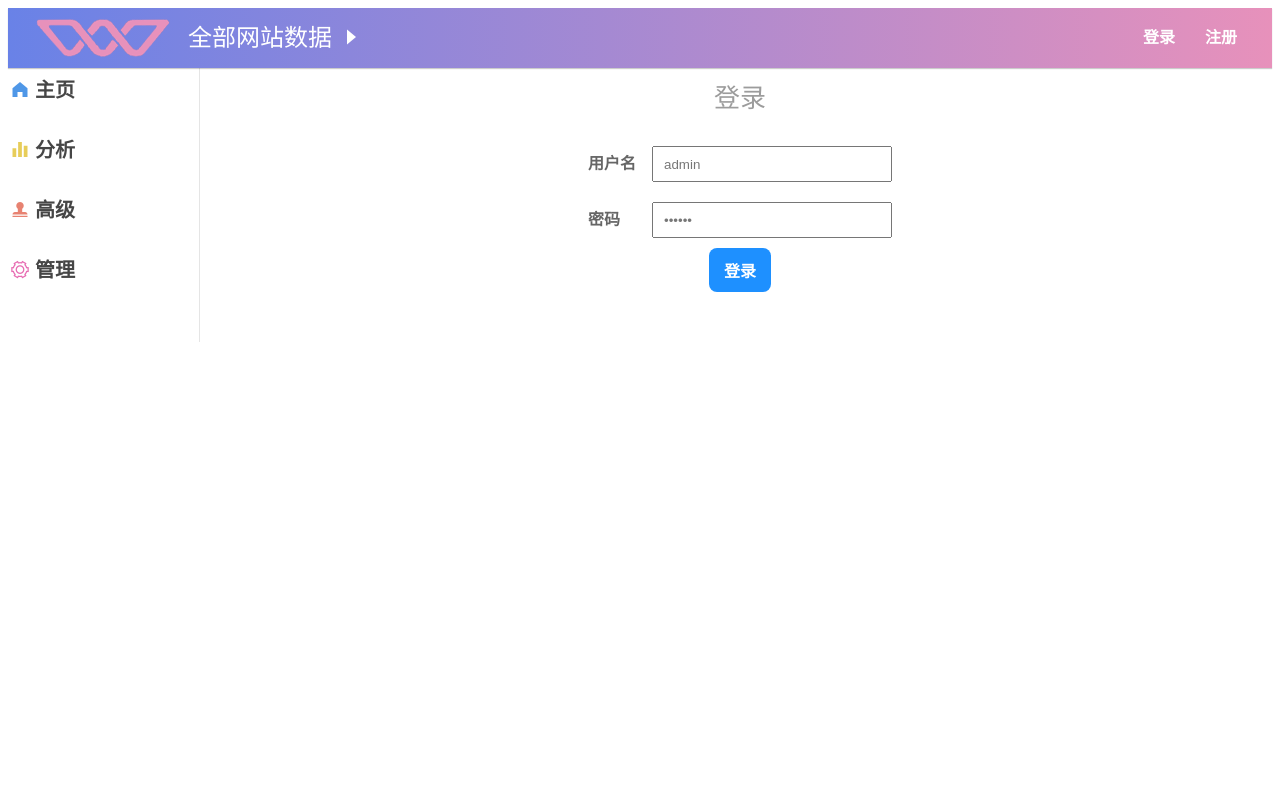
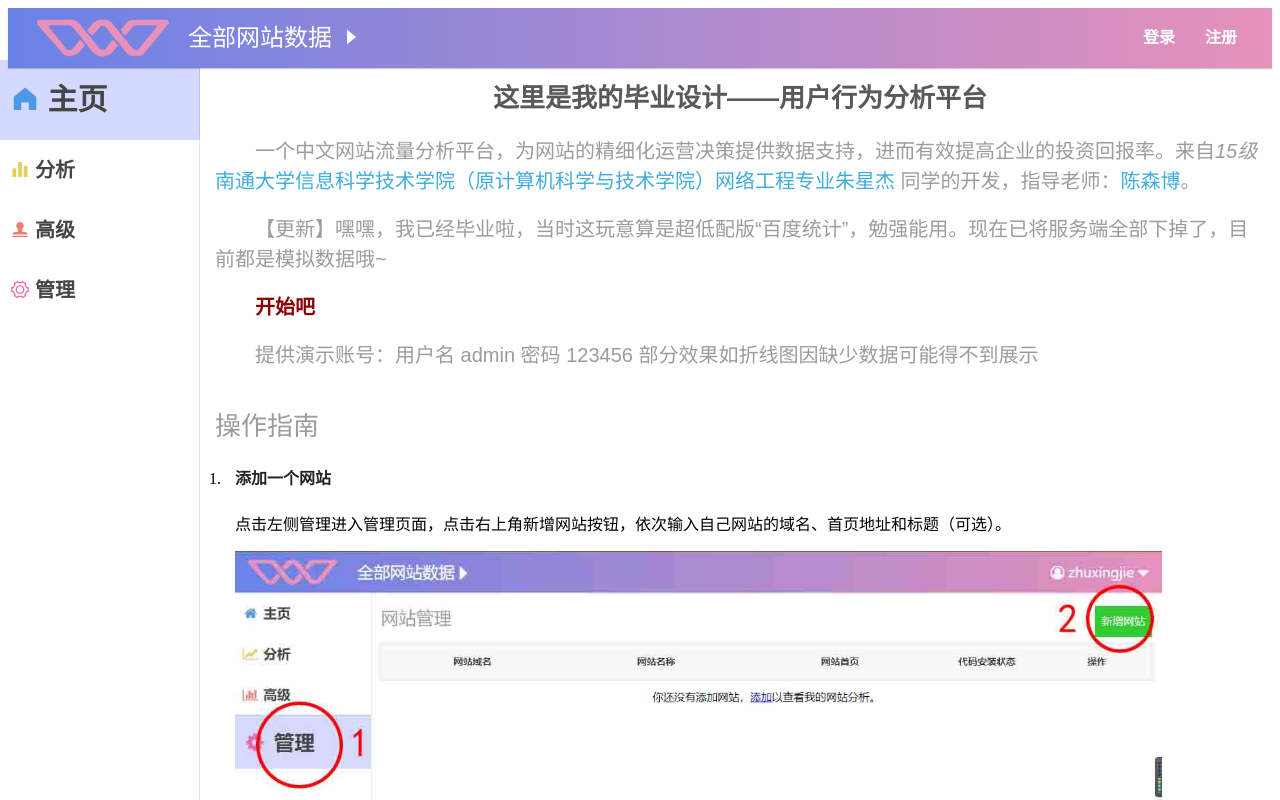
Before and after one commit to jessechengzhu/analytics-web, a Vue app: page /analytics/ in a window 1280 px wide. Before the commit this address led to /login. Shown: the top 800 px of the page. Built offline with nearby package versions, Linux system fonts and the light colour scheme.

Commit message:
跟路径修改

```diff
--- a/config/index.js
+++ b/config/index.js
@@ -55,7 +55,7 @@ module.exports = {
     // Paths
     assetsRoot: path.resolve(__dirname, '../dist'),
     assetsSubDirectory: 'static',
-    assetsPublicPath: '/',
+    assetsPublicPath: '/analytics/',
 
     /**
      * Source Maps
--- a/index.html
+++ b/index.html
@@ -11,7 +11,7 @@
   <link rel="stylesheet" href="./static/css/normalize.css">
   <link rel="shortcut icon" type='image/x-icon' href="./static/favicon/favicon.ico">
   <title>用户行为分析平台</title></title>
-  <script async src="https://analytics.wzmxx.com/resources/javascripts/wa.js"></script>
+  <script async src="https://zhu.xj.cn/analytics-api/resources/javascripts/wa.js"></script>
   <!-- <script async src="http://localhost:4000/resources/javascripts/wa.js"></script> -->
   <script>
       window.waData = window.waData || [];
--- a/src/assets/waCode.js
+++ b/src/assets/waCode.js
@@ -1,5 +1,5 @@
 export default function (config) {
-  return `&lt;script async src="http://analytics.wzmxx.com/resources/javascripts/wa.js"&gt;&lt;/script&gt;
+  return `&lt;script async src="https://zhu.xj.cn/analytics-api/resources/javascripts/wa.js"&gt;&lt;/script&gt;
 &lt;script&gt;
     window.waData = window.waData || [];
     function waTag(){waData.push(arguments);}
--- a/src/components/Home.vue
+++ b/src/components/Home.vue
@@ -45,9 +45,9 @@
           <a href="http://www.ntu.edu.cn/" target="_blank" style="color: #40acdb;">南通大学</a>
           <a href="http://cs.ntu.edu.cn/" target="_blank" style="color: #40acdb;">信息科学技术学院（原计算机科学与技术学院）</a>
           <span style="color: #40acdb;">网络工程专业</span>
-          <a href="http://www.wzmxx.com/" target="_blank" style="color: #40acdb;">朱星杰</a>
+          <a href="https://zhu.xj.cn/" target="_blank" style="color: #40acdb;">朱星杰</a>
           同学的开发，指导老师：<span style="color: #40acdb;">陈森博</span>。</h3>
-        <h3 class="introduce">【更新】嘿嘿，我已经毕业啦，这玩意算是超低配版“百度统计”，但也能用，不过你可别真的靠我来统计你的网站啊喂~</h3>
+        <h3 class="introduce">【更新】嘿嘿，我已经毕业啦，当时这玩意算是超低配版“百度统计”，勉强能用。现在已将服务端全部下掉了，目前都是模拟数据哦~</h3>
         <h3 class="introduce">
           <router-link to="/login" style="color: darkred; font-weight: 600">开始吧</router-link>
         </h3>
--- a/src/router/index.js
+++ b/src/router/index.js
@@ -21,6 +21,7 @@ Vue.use(Router)
 
 const router = new Router({
   mode: 'history',
+  base: 'analytics',
   routes: [
     {
       path: '/',
```
